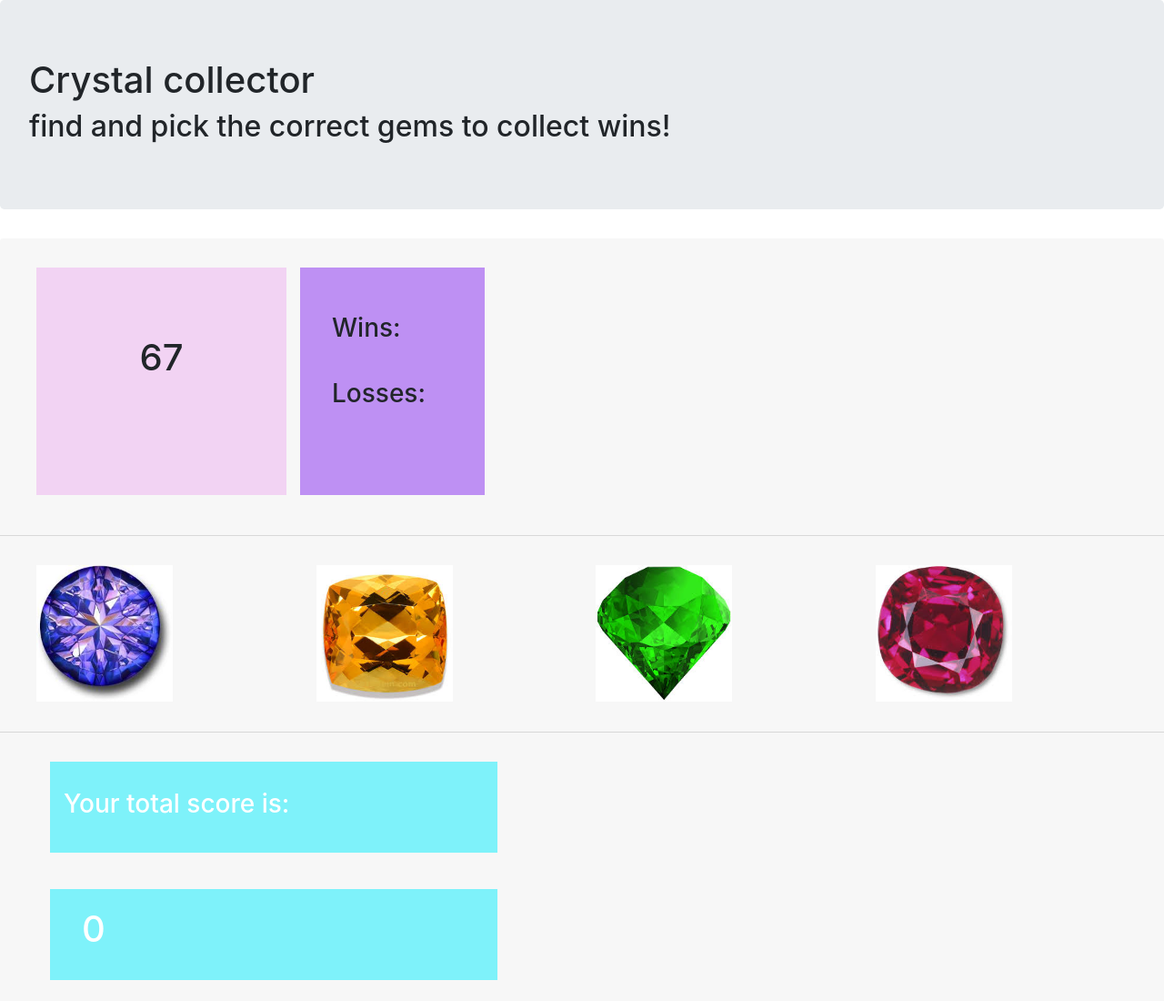
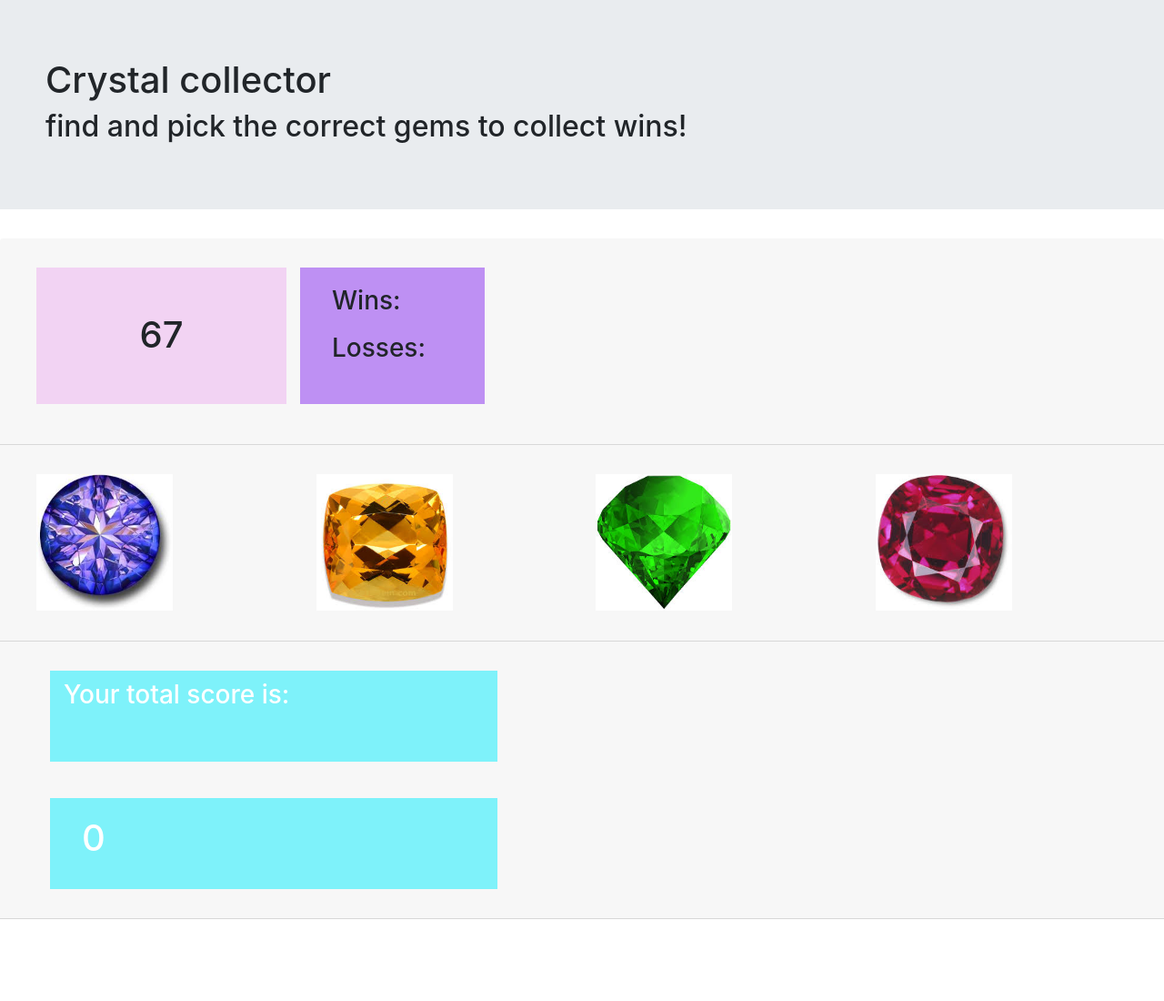
Before and after one commit to DeepaGokhale/unit-4-game, a plain HTML site: page index.html in a window 1280 px wide. Shown: the top 1100 px of the page at 91% size. After the commit the page ends 1010 px from the top, so only its background shows below. Drawn offline with nearby package versions, Linux system fonts and the light colour scheme.

Commit message:
look and feel update

```diff
--- a/assets/css/style.css
+++ b/assets/css/style.css
@@ -1,13 +1,13 @@
 #random-pick{
-    height: 250px;
-    padding-top: 75px;
+    height: 150px;
+    padding-top: 50px;
     background-color: rgb(242, 211, 243);
 }
 
 .wins-losses{
     background-color: rgb(190, 144, 243);
-    height: 250px;
-    padding-top: 20px;
+    height: 150px;
+    padding-top: 10px;
     padding-left: 50px;
 }
 
@@ -42,5 +42,11 @@
 }
 
 h3{
-    padding-top: 30px;
+    padding-top: 10px;
 }
+
+.jumbotron-fluid {
+    padding-right: 0;
+    padding-left: 50px;
+    border-radius: 0;
+}
--- a/index.html
+++ b/index.html
@@ -13,7 +13,7 @@
     <title>Document</title>
 </head>
 <body>
-    <div class="jumbotron container-fluid">
+    <div class="jumbotron jumbotron-fluid">
         <h1 class="text-left">Crystal collector</h1>
         <h2 class="text-left">find and pick the correct gems to collect wins!</h2>
     </div>
```
